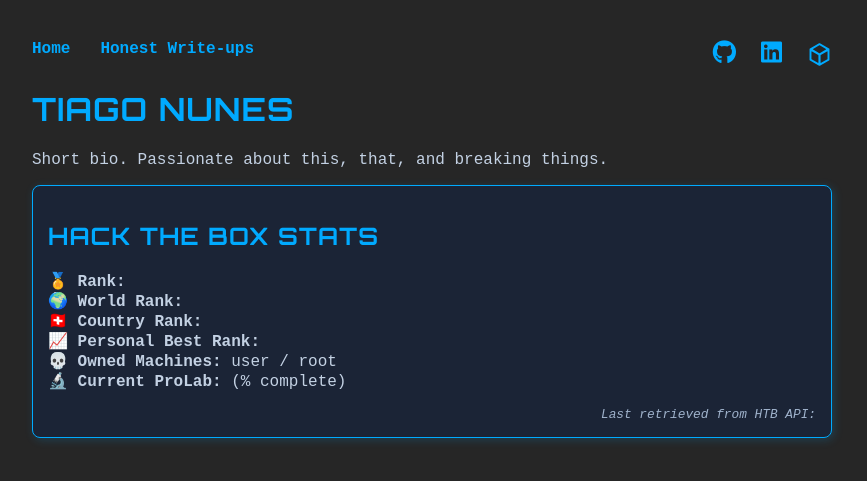
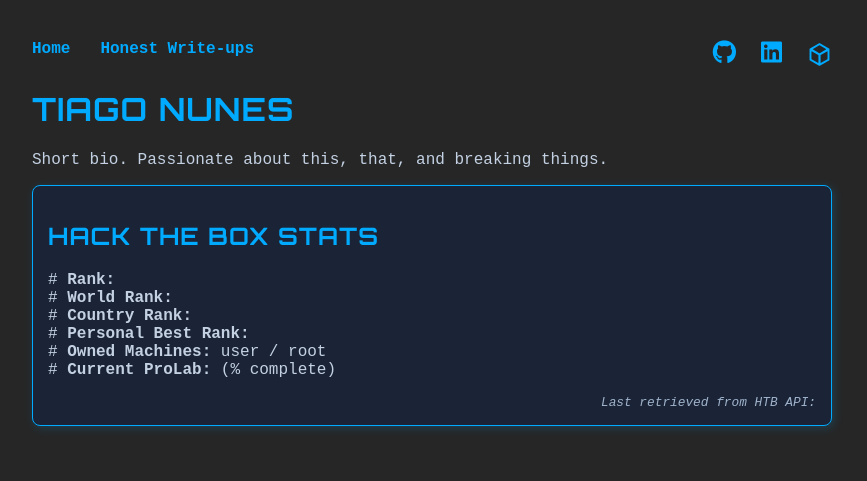
Before and after one commit to tiagomanunes/tiagomanunes.github.io, a Jekyll site: the page built from index.md, in a window 1280 px wide. Shown: the top 481 px of the page, without its empty margins (208-1075 px from the left). Built offline with Jekyll 4.4.1, drawn with Linux system fonts in a browser that asks for light colours.

Commit message:
Small fixes

```diff
--- a/_config.yml
+++ b/_config.yml
@@ -1,6 +1,6 @@
 title: "Tiago Nunes"
 description: "Tracking my InfoSec journey."
-baseurl: "" # Set this if your site is inside a subfolder
+baseurl: ""
 url: "https://tiagomanunes.github.io"
 
 collections:
--- a/index.md
+++ b/index.md
@@ -9,12 +9,12 @@
 <div class="card">
   <h2>Hack The Box Stats</h2>
   <ul>
-    <li>🏅 <strong>Rank:</strong> {{ site.data.htb_data.rank }}</li>
-    <li>🌍 <strong>World Rank:</strong> {{ site.data.htb_data.world_rank }}</li>
-    <li>🇨🇭 <strong>Country Rank:</strong> {{ site.data.htb_data.country_rank }}</li>
-    <li>📈 <strong>Personal Best Rank:</strong> {{ site.data.htb_data.best_rank }}</li>
-    <li>💀 <strong>Owned Machines:</strong> {{ site.data.htb_data.owned_user }} user / {{ site.data.htb_data.owned_root }} root</li>
-    <li>🔬 <strong>Current ProLab:</strong> {{ site.data.htb_data.prolab }} ({{ site.data.htb_data.prolab_progress }}% complete)</li>
+    <li># <strong>Rank:</strong> {{ site.data.htb_data.rank }}</li>
+    <li># <strong>World Rank:</strong> {{ site.data.htb_data.world_rank }}</li>
+    <li># <strong>Country Rank:</strong> {{ site.data.htb_data.country_rank }}</li>
+    <li># <strong>Personal Best Rank:</strong> {{ site.data.htb_data.best_rank }}</li>
+    <li># <strong>Owned Machines:</strong> {{ site.data.htb_data.owned_user }} user / {{ site.data.htb_data.owned_root }} root</li>
+    <li># <strong>Current ProLab:</strong> {{ site.data.htb_data.prolab }} ({{ site.data.htb_data.prolab_progress }}% complete)</li>
   </ul>
   <div class="last-updated">Last retrieved from HTB API: {{ site.data.htb_data.last_updated }}</div>
 </div>
--- /dev/null
+++ b/src/key.conf
@@ -0,0 +1 @@
+HTB_API_KEY='aHR0cHM6Ly93d3cueW91dHViZS5jb20vd2F0Y2g/dj1kUXc0dzlXZ1hjUQo='
```
Also changed, not shown: README.md (added).
